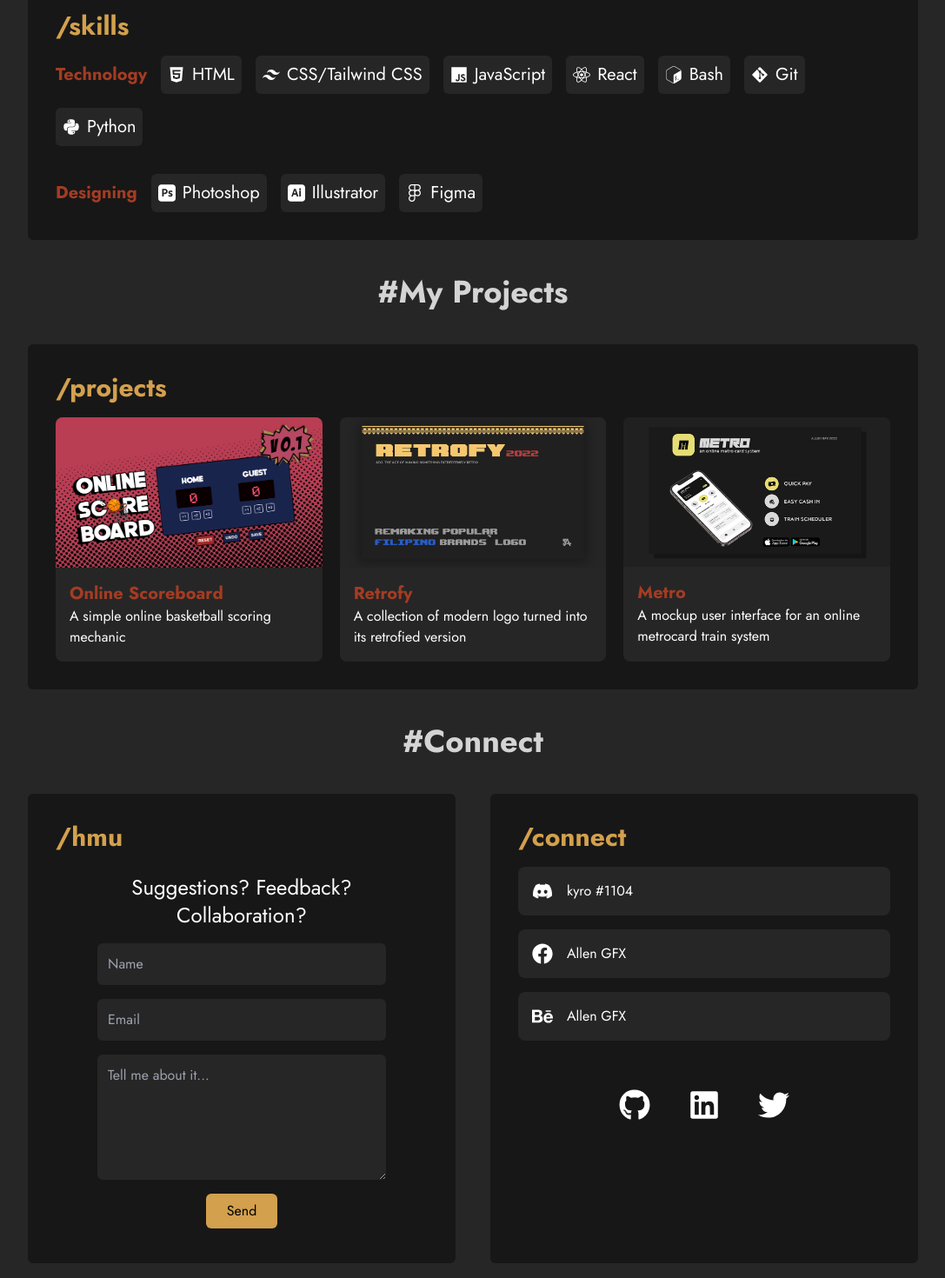
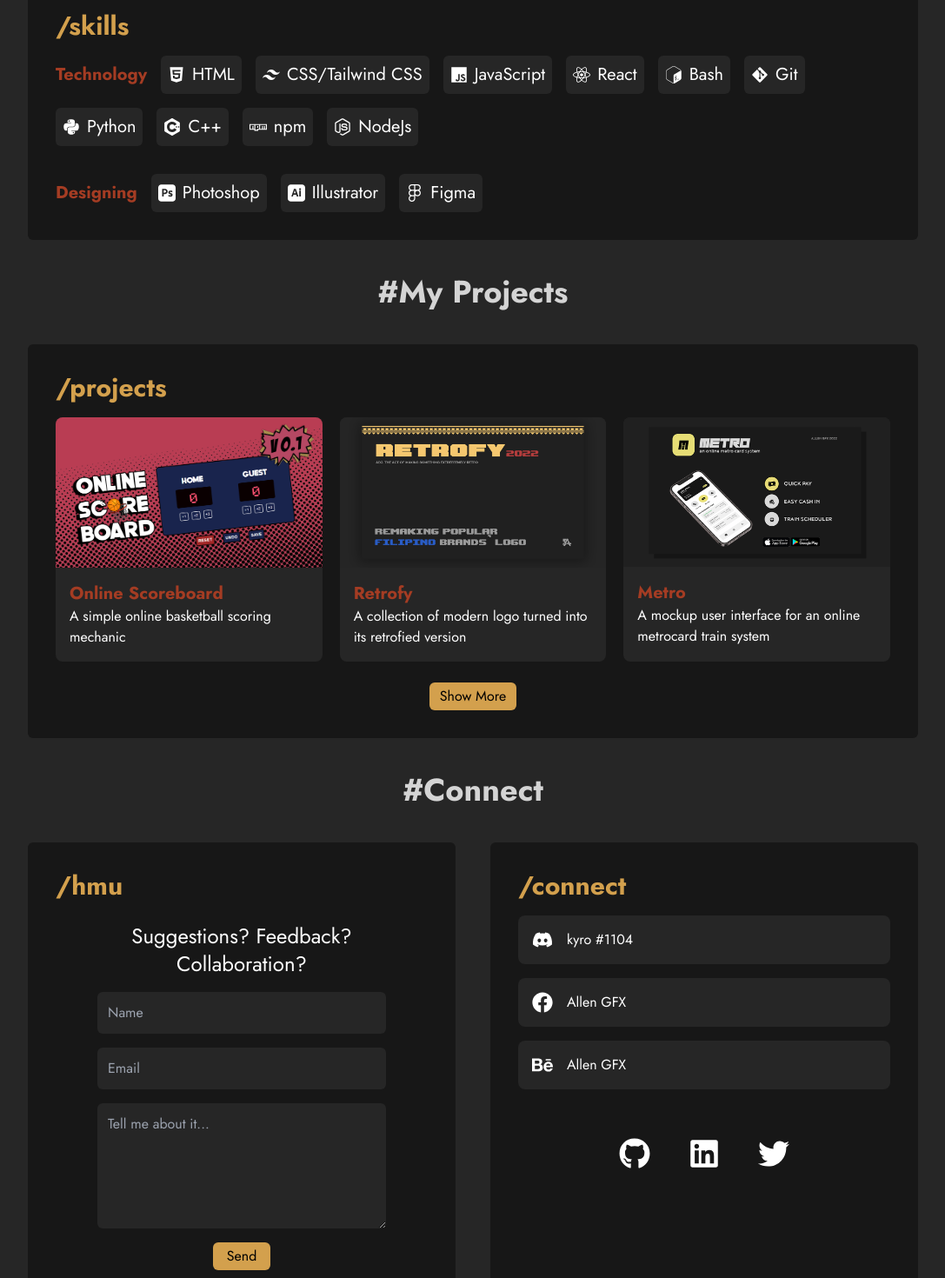
Before and after one commit to dazedmind/my-portfolio-v2, a React (Vite) app: page / in a window 1280 px wide. Shown: the part 1360-2830 px from the top of the page at 87% size, without its empty margins (96-1183 px from the left). Built offline with nearby package versions, Linux system fonts and the light colour scheme.

Commit message:
bug fixed + ui changes

```diff
--- a/src/App.jsx
+++ b/src/App.jsx
@@ -69,7 +69,7 @@ function App() {
         <Footer />
       </section>
 
-      <footer>
+      <footer className=' bg-gradient-to-t from-neutral-900 to-neutral-800'>
         <div className='flex flex-col px-4 sm:px-5 lg:px-72 py-32 gap-4'>
           <h1 className='text-4xl md:text-5xl text-white text-center'>Thank you for <span className='font-bold'>visting</span>!</h1>
           <span className='flex justify-between text-neutral-400'>
--- a/src/components/Card.jsx
+++ b/src/components/Card.jsx
@@ -1,9 +1,18 @@
 import React from 'react'
+import { FiLink2 } from 'react-icons/fi'
 
 const Card = (props) => {
   return (
     <div className=' bg-neutral-800 rounded-lg overflow-hidden w-auto h-auto'>
-        <img src={props.img} alt="Project 1"  className='card-img object-cover'/>
+        <div className='ext-link relative'>
+          <a href={props.link}>
+            <img src={props.img} alt="Project 1"  className='card-img object-cover hover:blur-sm hover:grayscale ease-in-out duration-300 z-10'/>
+          </a>
+          <span className='arrow-link absolute top-1/2 left-1/2 -translate-x-1/2 invisible'>
+              <FiLink2 className=' text-3xl text-white z-0'/>
+          </span>
+        </div>
+
         <div className='p-4'>
             <h3 className='text-wood text-xl font-bold'>{props.name}</h3>
             <p className='text-white text-md'>{props.description}</p>
--- a/src/components/Contact.jsx
+++ b/src/components/Contact.jsx
@@ -5,7 +5,7 @@ function Contact() {
     <div className='bg-neutral-900 p-8 lg:w-half rounded-md'>
         <h1 className='text-3xl pb-4 text-mustard font-bold'>/hmu</h1>
         <div className='flex flex-col text-center py-2'>
-            <form action="/" className='flex flex-col sm:px-12 lg:px-1 xl:px-12 gap-4 align-middle'>
+            <form name='contact' method="POST" data-netlify="true" className='flex flex-col sm:px-12 lg:px-1 xl:px-12 gap-4 align-middle'>
                 <h1 className='text-xl sm:text-2xl text-white'>Suggestions? Feedback? Collaboration?</h1>
                 <input type="text" placeholder='Name' name="name" id="name" className='p-3 rounded-md outline-none bg-neutral-800 text-white'/>
                 <input type="text" placeholder='Email'name="email" id="email" className='p-3 rounded-md outline-none bg-neutral-800 text-white'/>
@@ -13,7 +13,7 @@ function Contact() {
 
 
                 <span className='flex flex-col items-center'>
-                    <input type="button" value="Send" className='bg-mustard rounded-md px-6 py-2 cursor-pointer'/>
+                    <input type="button" value="Send" className='bg-mustard rounded-md  px-4 py-1 cursor-pointer'/>
                 </span>
             </form>
         </div>
--- a/src/components/Projects.jsx
+++ b/src/components/Projects.jsx
@@ -6,13 +6,18 @@ import metro from '/src/img/metro.png'
 
 function Projects() {
   return (
-    <div className='bg-neutral-900 p-8 mx-5 sm:mx-20 lg:mx-32 xl:mx-42 2xl:mx-72 rounded-md'>
+    <div className='bg-neutral-900 p-8 mx-5 sm:mx-20 lg:mx-32 xl:mx-42 2xl:mx-72 rounded-md cursor-pointer'>
         <h1 className='text-3xl pb-4 text-mustard font-bold'>/projects</h1>
         <div className='flex flex-col lg:flex-row gap-5 justify-center'>
-            <Card img={scoreboard} name="Online Scoreboard" description="A simple online basketball scoring mechanic"/>
-            <Card img={retrofy} name="Retrofy" description="A collection of modern logo turned into its retrofied version"/>
-            <Card img={metro} name="Metro" description="A mockup user interface for an online metrocard train system"/>
+            <Card img={scoreboard} name="Online Scoreboard" description="A simple online basketball scoring mechanic" link="https://scorebored.netlify.app/"/>
+            <Card img={retrofy} name="Retrofy" description="A collection of modern logo turned into its retrofied version" link="https://www.behance.net/gallery/146907081/Retrofy-2022"/>
+            <Card img={metro} name="Metro" description="A mockup user interface for an online metrocard train system" link="https://www.behance.net/gallery/150317913/Metro"/>
         </div>
+        <span className='flex flex-col text-center items-center align-middle'>
+          <button className='bg-mustard px-3 py-1 rounded-md mt-6'>
+            Show More
+          </button>
+        </span>
     </div>
   )
 }
--- a/src/components/Skills.jsx
+++ b/src/components/Skills.jsx
@@ -1,6 +1,6 @@
 import React from 'react';
-import { FaHtml5, FaJs, FaReact, FaGitAlt, FaPython, FaFigma} from 'react-icons/fa'
-import { SiTailwindcss, SiGnubash, SiAdobephotoshop, SiAdobeillustrator } from "react-icons/si";
+import { FaHtml5, FaJs, FaReact, FaGitAlt, FaPython, FaFigma, FaNpm, FaNodeJs } from 'react-icons/fa'
+import { SiTailwindcss, SiGnubash, SiAdobephotoshop, SiAdobeillustrator, SiCplusplus } from "react-icons/si";
 
 function Skills () {
     return (
@@ -37,6 +37,18 @@ function Skills () {
                     <FaPython />
                     <p>Python</p>
                 </li>
+                <li className=' bg-neutral-800 rounded-md p-2 flex items-center gap-2'>
+                    <SiCplusplus />
+                    <p>C++</p>
+                </li>
+                <li className=' bg-neutral-800 rounded-md p-2 flex items-center gap-2'>
+                    <FaNpm />
+                    <p>npm</p>
+                </li>
+                <li className=' bg-neutral-800 rounded-md p-2 flex items-center gap-2'>
+                    <FaNodeJs />
+                    <p>NodeJs</p>
+                </li>
             </span>
 
             <span className='flex items-center flex-wrap gap-4'>
--- a/src/index.css
+++ b/src/index.css
@@ -9,4 +9,10 @@
         width: 100vw;
         height: auto;
     }
+    .ext-link:hover .arrow-link{
+        visibility: visible;
+    }
+    .arrow-link {
+        pointer-events: none
+    }
 }
```
